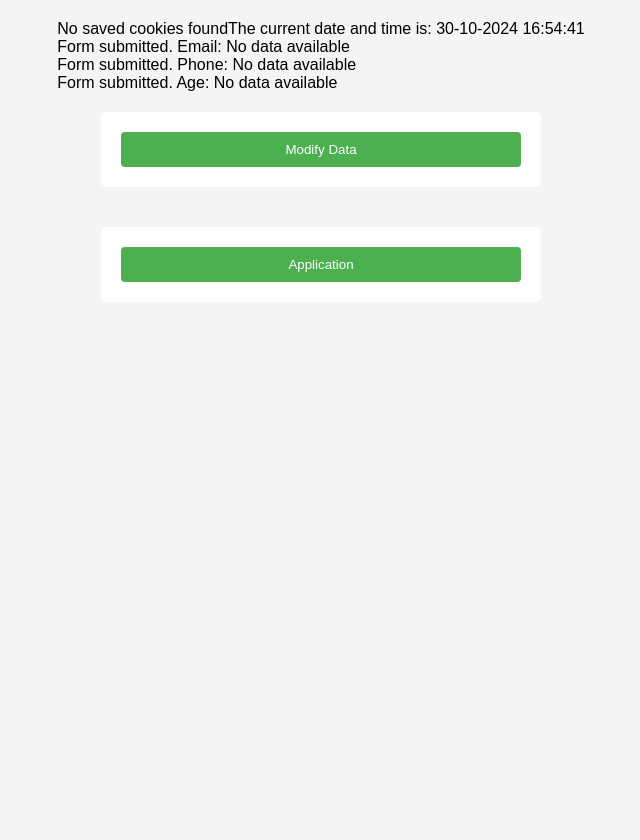
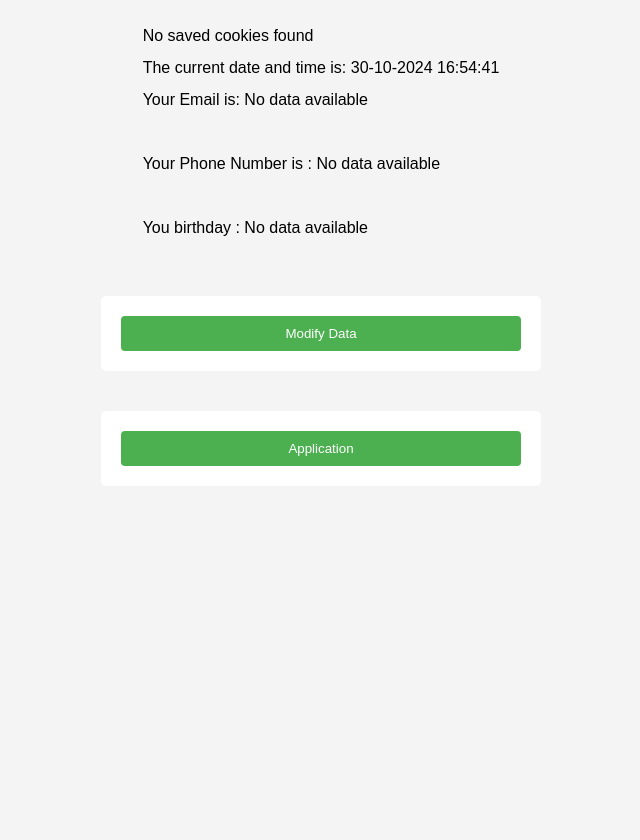
Before and after one commit to Abdo-Mohamad/all_PHP, a PHP site: page /_5formularioAdicional.php in a window 1280 px wide. Shown: the whole page, without its empty margins (319-959 px from the left). Run offline with PHP 8.4, Linux system fonts and the light colour scheme.

Commit message:
fix some issu and add some statl

```diff
--- a/Projecte M07UF1 – Cookies i Sessions/_5Cabecera.php
+++ b/Projecte M07UF1 – Cookies i Sessions/_5Cabecera.php
@@ -3,10 +3,10 @@
 // session_start();
 
 if (!isset($_COOKIE["PASSWORD"]) || !isset($_COOKIE["USUARI"])) {
-    echo "No saved cookies found"; // Check if cookies "PASSWORD" and "USUARI" are not set
+    echo "No saved cookies found <br>"; // Check if cookies "PASSWORD" and "USUARI" are not set
 } else {
-    echo "Cookie 'user' is " . $_COOKIE['USUARI'] . "<br>"; // Display the "USUARI" cookie value
-    echo "The value of the cookie 'PASSWORD' is: " . $_COOKIE['PASSWORD'] . "<br>"; // Display the "PASSWORD" cookie value
+    echo "Your cookiees is saved " . $_COOKIE['USUARI'] . "<br>"; // Display the "USUARI" cookie value
+    //echo "The value of the cookie 'PASSWORD' is: " . $_COOKIE['PASSWORD'] . "<br>"; // Display the "PASSWORD" cookie value
 }
 
 // Set the timezone to your location
--- a/Projecte M07UF1 – Cookies i Sessions/_5formularioAdicional.php
+++ b/Projecte M07UF1 – Cookies i Sessions/_5formularioAdicional.php
@@ -16,14 +16,14 @@ if (isset($_POST['enviar_formulario'])) {
     $_SESSION["tel"] = $_POST["tel"];
     $_SESSION["genero"] = $_POST["genero"];
 
-    echo "<p>Form submitted. Email: " . (isset($_SESSION["email"]) ? $_SESSION["email"] : "No data available") . ' </p><br>';
-    echo "Form submitted. Phone: " . (isset($_SESSION["tel"]) ? $_SESSION["tel"] : "No data available") . '<br>';
-    echo "Form submitted. Age: " . (isset($_SESSION["fecha"]) ? $_SESSION["fecha"] : "No data available") . '<br>';
+    echo "Your Email is: " . (isset($_SESSION["email"]) ? $_SESSION["email"] : "No data available") . ' <br><br>';
+    echo "Your Phone Number is : " . (isset($_SESSION["tel"]) ? $_SESSION["tel"] : "No data available") . '<br><br>';
+    echo "You birthday : " . (isset($_SESSION["fecha"]) ? $_SESSION["fecha"] : "No data available") . '<br><br>';
 } elseif (!$mostrarFormulario) {
     // Display previously submitted data if the form is not shown
-    echo "Form submitted. Email: " . (isset($_SESSION["email"]) ? $_SESSION["email"] : "No data available") . '<br>';
-    echo "Form submitted. Phone: " . (isset($_SESSION["tel"]) ? $_SESSION["tel"] : "No data available") . '<br>';
-    echo "Form submitted. Age: " . (isset($_SESSION["fecha"]) ? $_SESSION["fecha"] : "No data available") . '<br>';
+    echo "Your Email is: " . (isset($_SESSION["email"]) ? $_SESSION["email"] : "No data available") . '<br><br>';
+    echo "Your Phone Number is : " . (isset($_SESSION["tel"]) ? $_SESSION["tel"] : "No data available") . '<br><br>';
+    echo "You birthday : " . (isset($_SESSION["fecha"]) ? $_SESSION["fecha"] : "No data available") . '<br><br>';
 }
 ?>
 
--- a/Projecte M07UF1 – Cookies i Sessions/style.css
+++ b/Projecte M07UF1 – Cookies i Sessions/style.css
@@ -8,6 +8,7 @@ body {
   flex-direction: column; /* Stack elements vertically */
   align-items: center; /* Center elements horizontally */
   height: 100vh; /* Center content vertically */
+  line-height: 2; /* the  line height of the text */
 }
 
 /* Headings Styles */
```
Also changed, not shown: Projecte M07UF1 – Cookies i Sessions/_5add_surfboard.php (+6 -4 lines).
